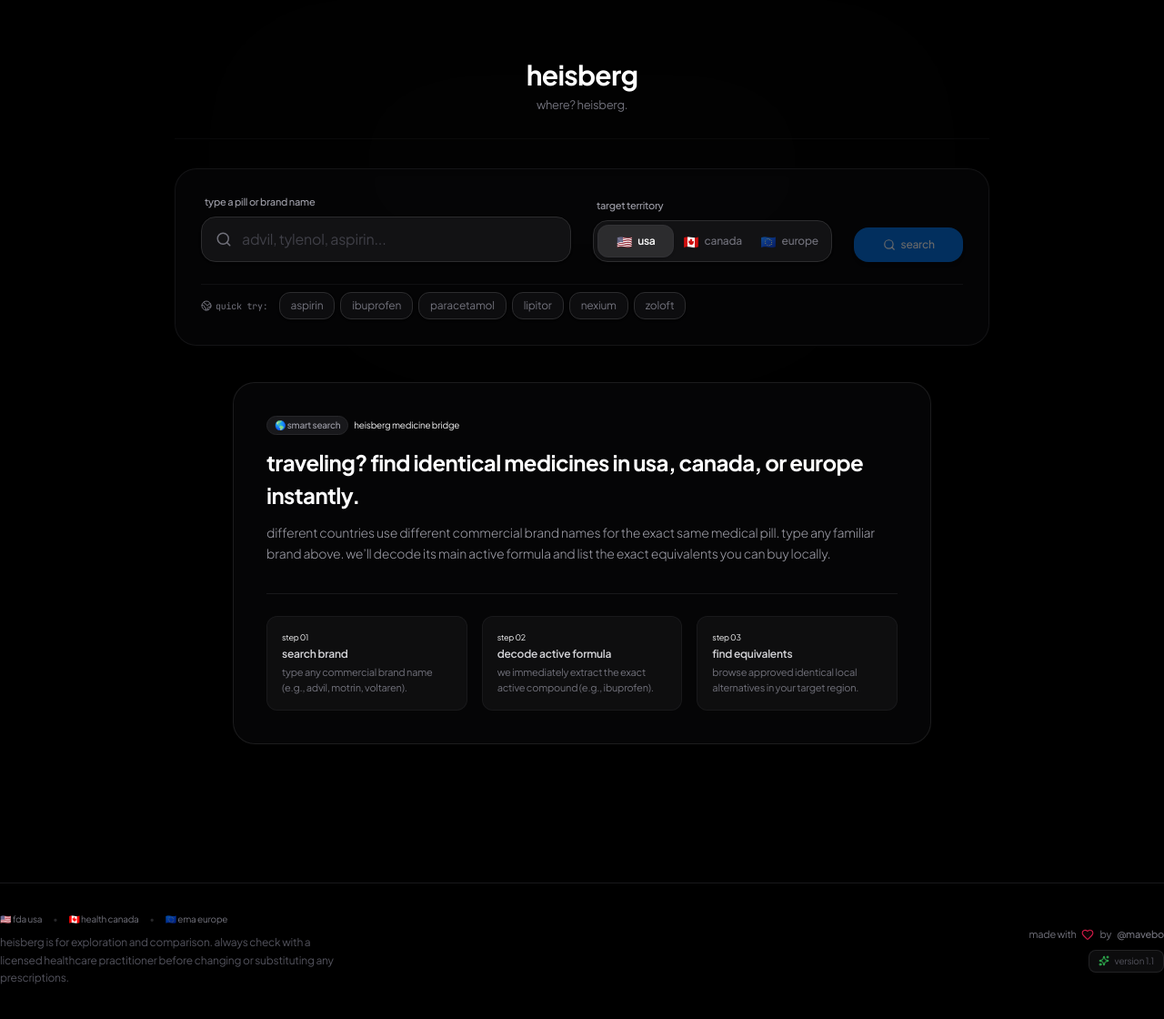
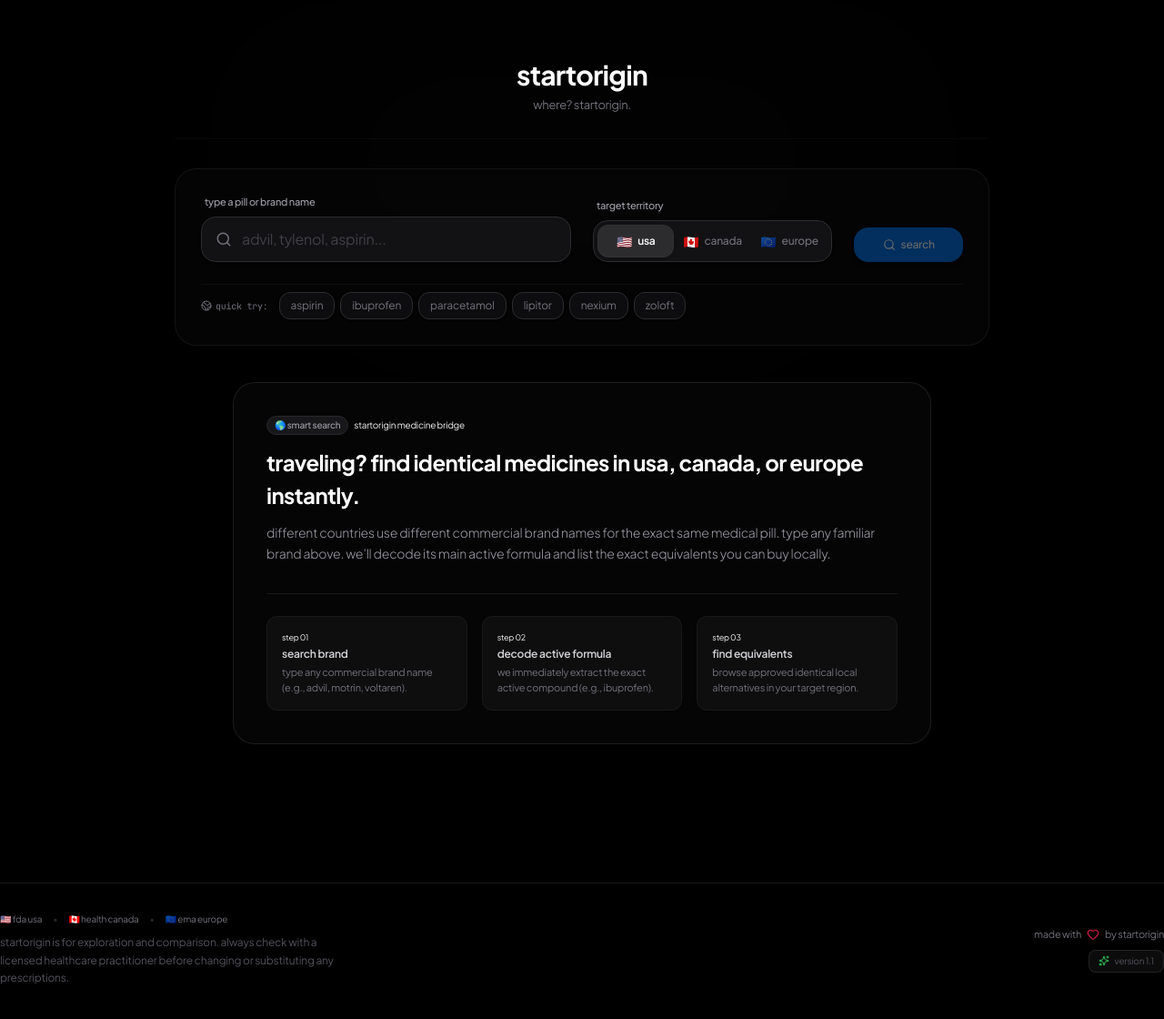
Before and after one commit to gerxog04/heisberg, a React (Vite) app: page / in a window 1280 px wide. Shown: the top 1120 px of the page at 91% size. Built offline with nearby package versions, Linux system fonts and the light colour scheme.

Commit message:
chore: rebrand to startorigin and configure Vercel
Rename the application from Heisberg to startorigin across the codebase and implement Vercel deployment support.

```diff
--- /dev/null
+++ b/api/index.ts
@@ -0,0 +1,2 @@
+import app from "../server";
+export default app;
--- a/index.html
+++ b/index.html
@@ -3,7 +3,7 @@
   <head>
     <meta charset="UTF-8" />
     <meta name="viewport" content="width=device-width, initial-scale=1.0" />
-    <title>Heisberg</title>
+    <title>startorigin</title>
   </head>
   <body>
     <div id="root"></div>
--- a/metadata.json
+++ b/metadata.json
@@ -1,5 +1,5 @@
 {
-  "name": "Heisberg",
+  "name": "startorigin",
   "description": "Find drug analogues across USA, Canada, and EU by active ingredient (INN) search.",
   "requestFramePermissions": [],
   "majorCapabilities": ["MAJOR_CAPABILITY_SERVER_SIDE_GEMINI_API"]
--- a/server.ts
+++ b/server.ts
@@ -1,6 +1,5 @@
 import express from "express";
 import path from "path";
-import { createServer as createViteServer } from "vite";
 import { GoogleGenAI, Type } from "@google/genai";
 import dotenv from "dotenv";
 
@@ -883,6 +882,7 @@ app.get("/v2/RegulatedAuthorization", async (req, res) => {
 // Configure Vite middleware setup for Development
 async function startServer() {
   if (process.env.NODE_ENV !== "production") {
+    const { createServer: createViteServer } = await import("vite");
     const vite = await createViteServer({
       server: { middlewareMode: true },
       appType: "spa",
@@ -902,4 +902,8 @@ async function startServer() {
   });
 }
 
-startServer();
+if (!process.env.VERCEL) {
+  startServer();
+}
+
+export default app;
--- a/src/App.tsx
+++ b/src/App.tsx
@@ -97,6 +97,7 @@ export default function App() {
       {/* Main container */}
       <main className="flex-grow w-full max-w-[960px] mx-auto px-5 sm:px-8 py-10 md:py-16 space-y-10 relative z-10">
 
+        <div className="space-y-10">
           {/* Brand Search Controls Header */}
           <SearchHeader
             drugName={drugName}
@@ -174,7 +175,7 @@ export default function App() {
                       <span className="text-[10px] text-zinc-400 bg-zinc-900 border border-zinc-800 px-2 py-0.5 rounded-xl font-medium font-sans">
                         🌎 smart search
                       </span>
-                    <span className="text-zinc-650 font-sans text-[10px]">heisberg medicine bridge</span>
+                      <span className="text-zinc-650 font-sans text-[10px]">startorigin medicine bridge</span>
                     </div>
 
                     <h3 className="text-xl sm:text-2xl font-bold text-white tracking-tight leading-normal">
@@ -237,6 +238,7 @@ export default function App() {
 
             </AnimatePresence>
           </div>
+        </div>
 
       </main>
 
--- a/src/components/Footer.tsx
+++ b/src/components/Footer.tsx
@@ -16,7 +16,7 @@ export default function Footer() {
           <span>🇪🇺 ema europe</span>
         </div>
         <p className="text-zinc-600 max-w-sm text-xs mt-1 leading-relaxed">
-          heisberg is for exploration and comparison. always check with a licensed healthcare practitioner before changing or substituting any prescriptions.
+          startorigin is for exploration and comparison. always check with a licensed healthcare practitioner before changing or substituting any prescriptions.
         </p>
       </div>
 
@@ -24,16 +24,7 @@ export default function Footer() {
         <div className="flex items-center gap-1.5 text-zinc-650">
           <span>made with</span>
           <Heart className="w-3.5 h-3.5 text-rose-500/80 fill-rose-500/5" aria-label="heart" />
-          <span>by</span>
-          <a
-            href="https://startorigin.me/profile/mavebo"
-            id="author-link"
-            target="_blank"
-            rel="noopener noreferrer"
-            className="text-zinc-500 hover:text-[#0071e3] font-medium transition-all"
-          >
-            @mavebo
-          </a>
+          <span>by startorigin</span>
         </div>
 
         {/* Version info - Interactive link triggers Apple-style roadmap panel */}
--- a/src/components/SearchHeader.tsx
+++ b/src/components/SearchHeader.tsx
@@ -41,7 +41,7 @@ export default function SearchHeader({
             transition={{ duration: 0.4 }}
             id="brand-title"
           >
-            heisberg
+            startorigin
           </motion.h1>
           <motion.button
             type="button"
@@ -52,7 +52,7 @@ export default function SearchHeader({
             transition={{ delay: 0.15, duration: 0.4 }}
             id="brand-slogan"
           >
-            where? heisberg.
+            where? startorigin.
           </motion.button>
         </div>
       </header>
@@ -204,7 +204,7 @@ export default function SearchHeader({
                 <div className="flex items-center gap-2">
                   <HelpCircle className="w-4.5 h-4.5 text-[#0071e3]" />
                   <h4 className="text-base font-bold text-white tracking-tight lowercase">
-                    about heisberg
+                    about startorigin
                   </h4>
                 </div>
                 <button
```
Also changed, not shown: src/assets/images/mavebo_profile_1779977286384.png (added), vercel.json (added). Lines whose indentation alone changed are shown as unchanged.
